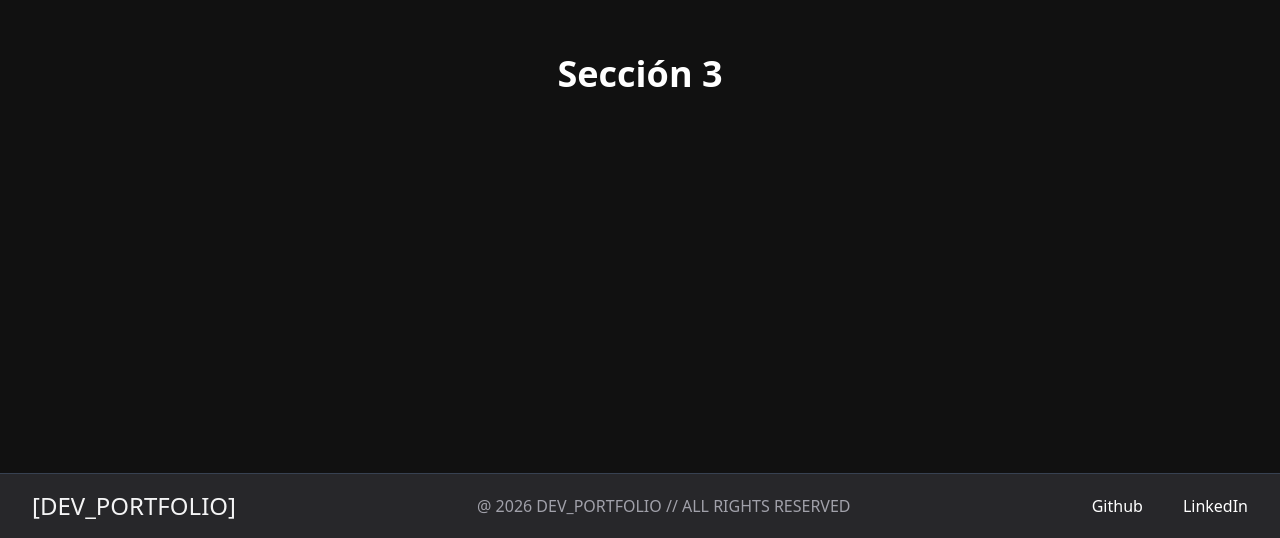
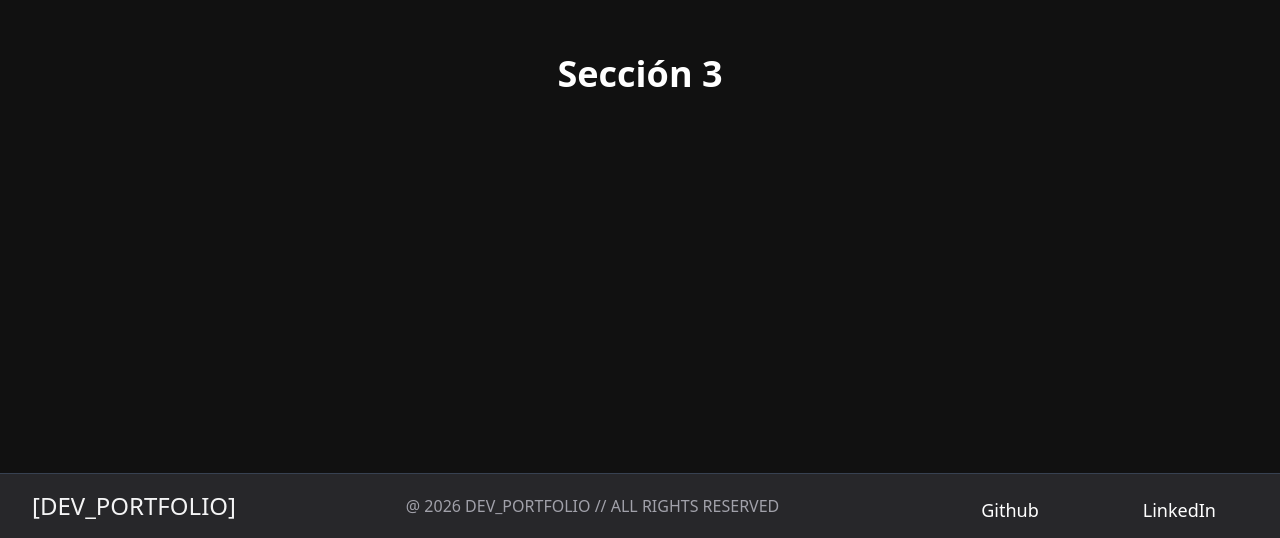
Before and after one commit to MrSirooo/Portfolio, a Nuxt app: page / in a window 1280 px wide. Shown: the part 2046-2584 px from the top of the page. Built offline with nearby package versions, Linux system fonts and the light colour scheme.

Commit message:
feat(ui): add AppButton component
create the AppButton component class for the portfolio interface

```diff
--- /dev/null
+++ b/app/components/AppButton.vue
@@ -0,0 +1,62 @@
+<script setup lang="ts">
+  import { computed } from 'vue'
+
+  interface Props {
+    variant?: 'primary' | 'secondary' | 'link'
+    size?: 'sm' | 'md' | 'lg'
+
+    to?: string
+    href?: string
+  }
+
+  const props = defineProps<Props>()
+
+  const baseClass =
+    'inline-flex items-center justify-center font-medium transition-colors duration-300'
+
+  const variantsClass = computed(() => {
+    switch (props.variant) {
+      case 'primary':
+        return 'bg-primary text-black rounded font-bold cursor-pointer'
+
+      case 'secondary':
+        return 'border border-primary text-primary hover:bg-primary hover:text-background'
+
+      case 'link':
+        return 'relative pb-2 transition-colors hover:text-[var(--color-text-muted)] after:absolute after:left-1/2 after:-translate-x-1/2 after:-bottom-1 after:h-0.5 after:w-0 after:bg-[var(--color-text-muted)] after:transition-all after:duration-300 hover:after:w-full'
+
+      default:
+        return 'bg-primary text-black rounded font-bold cursor-pointer'
+    }
+  })
+
+  const sizeClass = computed(() => {
+    switch (props.size) {
+      case 'sm':
+        return 'px-4 py-2 text-sm'
+
+      case 'lg':
+        return 'px-8 py-4 text-lg'
+
+      default:
+        return 'px-6 py-3'
+    }
+  })
+</script>
+
+<template>
+  <button>
+    <NuxtLink v-if="props.to" :to="props.to" :class="[baseClass, variantsClass, sizeClass]"
+      ><slot></slot
+    ></NuxtLink>
+
+    <a
+      v-if="props.href"
+      :href="props.href"
+      target="_blank"
+      rel="noopener noreferrer"
+      :class="[baseClass, variantsClass, sizeClass]"
+      ><slot></slot
+    ></a>
+  </button>
+</template>
--- a/app/components/layout/Header.vue
+++ b/app/components/layout/Header.vue
@@ -7,9 +7,7 @@
 
       <LayoutTabs class="absolute left-1/2 -translate-x-1/2" />
 
-      <button class="bg-primary text-black px-4 py-2 rounded font-bold cursor-pointer">
-        <NuxtLink :to="'/contact'" class="w-full h-full">Hire Me</NuxtLink>
-      </button>
+      <AppButton variant="primary" to="/contact" size="sm">Hire Me</AppButton>
     </div>
   </header>
 </template>
--- a/app/components/layout/RRSS.vue
+++ b/app/components/layout/RRSS.vue
@@ -15,14 +15,7 @@
   <nav aria-label="Main navigation" class="w-fit">
     <ul class="flex items-center justify-center gap-10">
       <li v-for="rs in rrss" :key="rs.label">
-        <a
-          :href="rs.href"
-          target="_blank"
-          rel="noopener noreferrer"
-          class="relative pb-2 transition-colors hover:text-[var(--color-text-muted)] after:absolute after:left-1/2 after:-translate-x-1/2 after:-bottom-1 after:h-0.5 after:w-0 after:bg-[var(--color-text-muted)] after:transition-all after:duration-300 hover:after:w-full"
-        >
-          {{ rs.label }}
-        </a>
+        <AppButton variant="link" :href="rs.href" size="lg">{{ rs.label }}</AppButton>
       </li>
     </ul>
   </nav>
```
